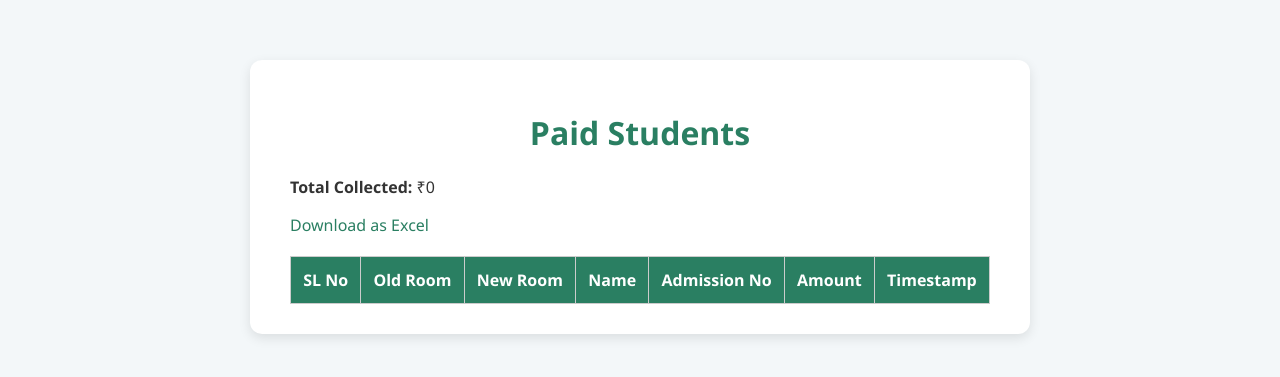
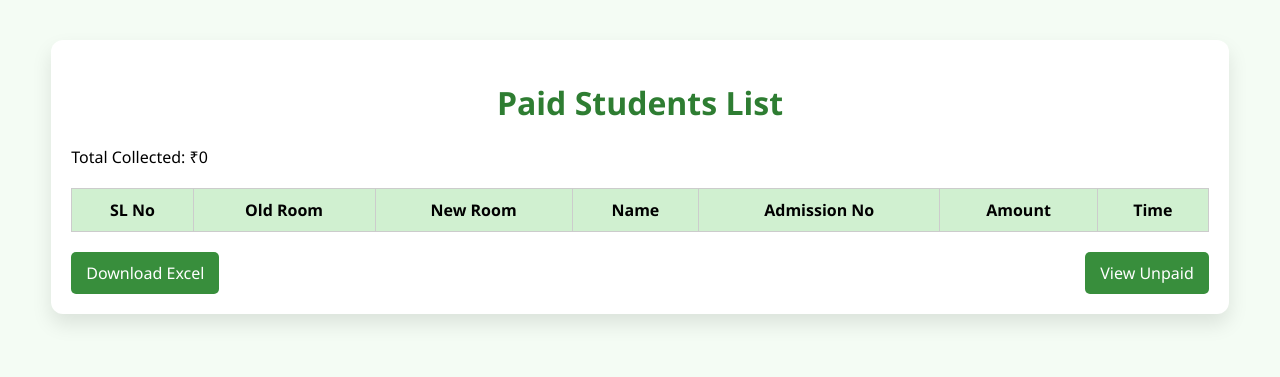
Before and after one commit to Fatimahanna/mess_bill_site, a Flask app: page /paid in a window 1280 px wide. Shown: the top 377 px of the page. Run offline with Flask 3, Linux system fonts and the light colour scheme; the visitor is signed in with stand-in values (Sample User, id 1); lists and menus that the app fills with data are empty.

Commit message:
Updated hostel-themed index, paid, and unpaid pages

```diff
--- a/templates/paid.html
+++ b/templates/paid.html
@@ -1,14 +1,68 @@
 <!DOCTYPE html>
-<html>
+<html lang="en">
 <head>
+  <meta charset="UTF-8">
   <title>Paid Students</title>
-    <link rel="stylesheet" href="{{ url_for('static', filename='style.css') }}">
+  <style>
+    body {
+      background-color: #f4fcf4;
+      font-family: 'Segoe UI', sans-serif;
+    }
+
+    .container {
+      width: 90%;
+      margin: 40px auto;
+      background: white;
+      padding: 20px;
+      border-radius: 12px;
+      box-shadow: 0 10px 20px rgba(0,0,0,0.1);
+    }
+
+    h1 {
+      text-align: center;
+      color: #2e7d32;
+    }
+
+    table {
+      width: 100%;
+      border-collapse: collapse;
+      margin-top: 20px;
+    }
+
+    th, td {
+      padding: 10px;
+      border: 1px solid #ccc;
+      text-align: center;
+    }
+
+    th {
+      background-color: #d0f0d0;
+    }
+
+    .download {
+      display: flex;
+      justify-content: space-between;
+      margin-top: 20px;
+    }
+
+    a {
+      padding: 10px 15px;
+      background-color: #388e3c;
+      color: white;
+      border-radius: 5px;
+      text-decoration: none;
+    }
+
+    a:hover {
+      background-color: #2e7d32;
+    }
+  </style>
 </head>
 <body>
   <div class="container">
-        <h1>Paid Students</h1>
-        <p><strong>Total Collected:</strong> ₹{{ total_amount }}</p>
-        <a href="/download/paid">Download as Excel</a>
+    <h1>Paid Students List</h1>
+    <p>Total Collected: ₹{{ total_amount }}</p>
+
     <table>
       <tr>
         <th>SL No</th>
@@ -17,7 +71,7 @@
         <th>Name</th>
         <th>Admission No</th>
         <th>Amount</th>
-                <th>Timestamp</th>
+        <th>Time</th>
       </tr>
       {% for row in paid %}
         <tr>
@@ -27,6 +81,11 @@
         </tr>
       {% endfor %}
     </table>
+
+    <div class="download">
+      <a href="/download/paid">Download Excel</a>
+      <a href="/unpaid">View Unpaid</a>
+    </div>
   </div>
 </body>
 </html>
```
Also changed, not shown: templates/index.html (+54 -11 lines), templates/login.html (+57 -13 lines), templates/unpaid.html (+61 -4 lines). Lines whose indentation alone changed are shown as unchanged.
